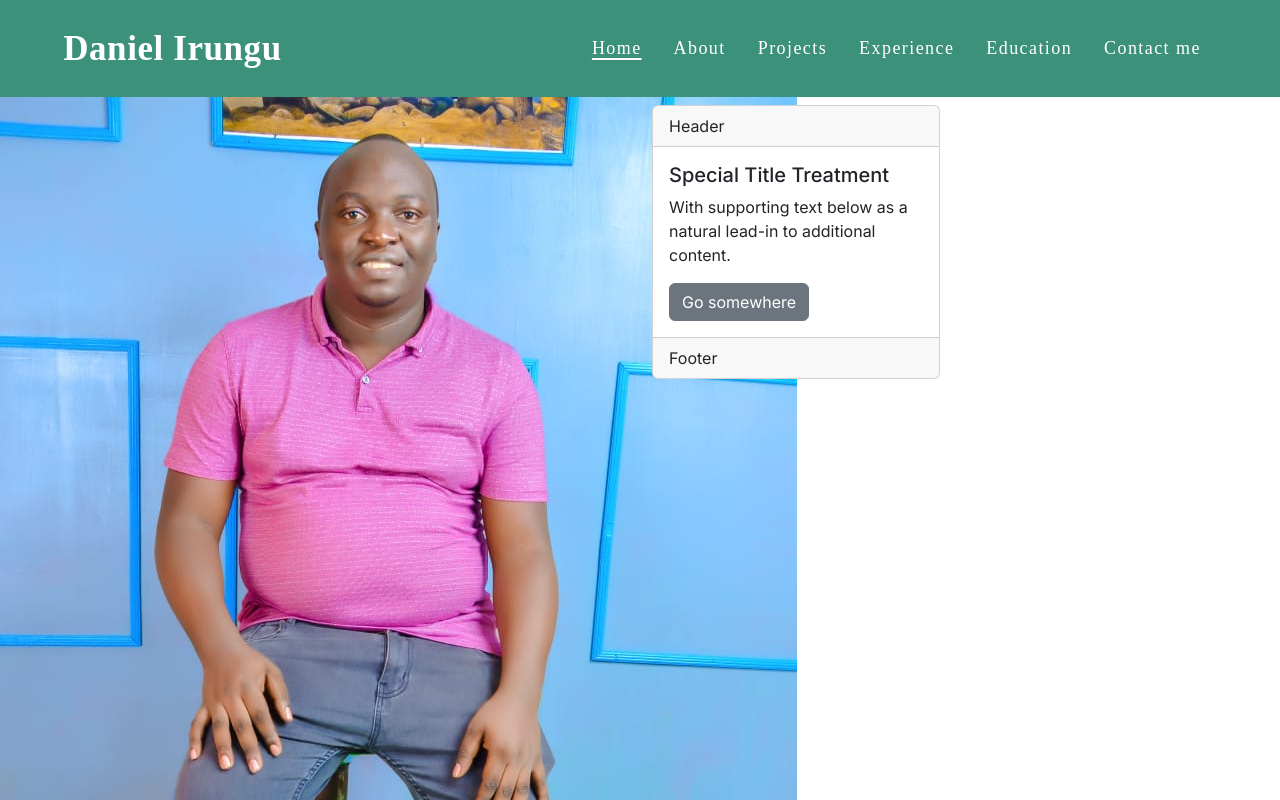
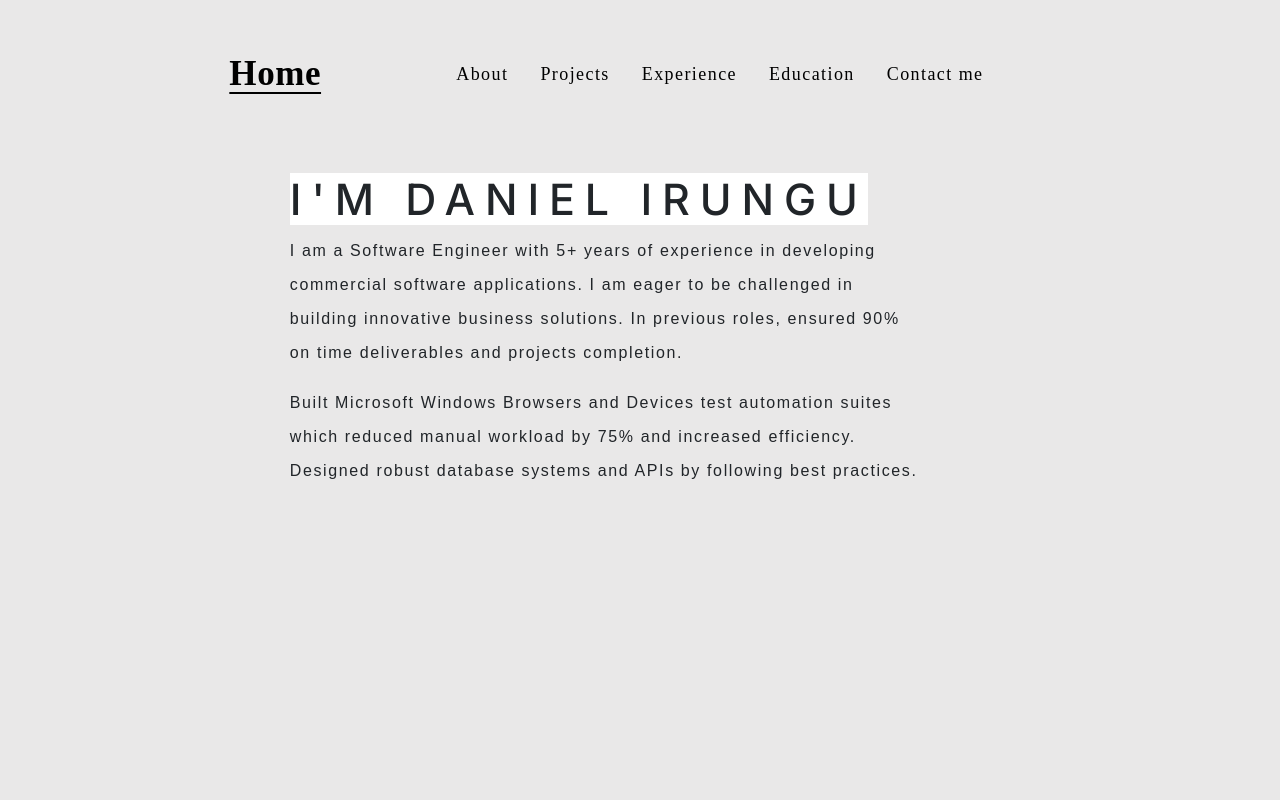
Before and after one commit to dan214/danielirunguresume, a Next.js app: page / in a window 1280 px wide. Shown: the top 800 px of the page. Built offline with nearby package versions, Linux system fonts and the light colour scheme.

Commit message:
cosmetic changes to the homepage

```diff
--- a/src/app/globals.css
+++ b/src/app/globals.css
@@ -1,14 +1,11 @@
 .navbar-top{
-        width: 100%;
-    padding-top: 1.5vw;
-    padding-bottom: 1.5vw;
-    padding-left: 4vw;
+    width: 100%;
+    padding-top: 3.5vw;
+    padding-bottom: 5.5vw;
     padding-right: 4vw;
-    background-color: #3c917b;
 }
 
 a.navbar-brand{
-    color: white;
     font-family: brandon-grotesque;
     font-size: 35px;
     font-weight: 900;
@@ -23,6 +20,10 @@ a.navbar-brand{
     font-family: brandon-grotesque;
 }
 
+.navbar-top a{
+    color: black;
+}
+
 a.nav-link.active {
     text-decoration: underline;
 }
@@ -32,12 +33,10 @@ a.nav-link.active {
     padding: var(--bs-nav-link-padding-y) var(--bs-nav-link-padding-x);
     font-size: var(--bs-nav-link-font-size);
     font-weight: var(--bs-nav-link-font-weight);
-    color: var(--bs-nav-link-color);
     text-decoration: none;
     background: 0 0;
     border: 0;
     transition: color .15s ease-in-out,background-color .15s ease-in-out,border-color .15s ease-in-out;
-        color: white;
     font-size: 18px;
     letter-spacing: 1.424px;
     font-family: brandon-grotesque;
@@ -56,3 +55,29 @@ a.active, .nav-item a:hover{
 .profile-pic {/* Make sure the image takes up the entire container width */ /* Make sure the image takes up the entire container height */
   object-fit: cover; /* Maintain aspect ratio while covering the container */
 }
+
+body{
+    background-color: #0e0b0b17 ;
+}
+
+p.card-text{
+    line-height: 30px;
+}
+
+mark{
+    background-color: white;
+    padding: 0px;
+    font-size: 1.075em;
+    font-weight: 500;
+    margin: 2rem 0rem 1.5rem;
+    position: relative;
+    text-transform: uppercase;
+    letter-spacing: 9.9px;
+}
+
+.hometext p{
+    letter-spacing: 1.624px;
+    font-family: Blorado, sans-serif;
+    font-weight: 500;
+    line-height: 34px;
+}
--- a/src/app/layout.tsx
+++ b/src/app/layout.tsx
@@ -3,6 +3,7 @@ import type { Metadata } from "next";
 import { Inter } from "next/font/google";
 import "./globals.css";
 import NavBar from '@/components/navbar';
+import { Col, Row } from 'reactstrap';
 
 const inter = Inter({ subsets: ["latin"] });
 
@@ -18,7 +19,20 @@ export default function RootLayout({
 }>) {
   return (
     <html lang="en">
-      <body className={inter.className}><NavBar />{children}</body>
+      <body className={inter.className}>
+        <Row>
+          <Col md={{
+            size: 12
+          }} sm={{
+            size: 12
+          }} lg={{
+            size: 8,
+            offset: 2
+          }}>
+            <NavBar />{children}
+          </Col>
+        </Row>
+      </body>
     </html>
   );
 }
--- a/src/app/page.tsx
+++ b/src/app/page.tsx
@@ -1,3 +1,4 @@
+/* eslint-disable react/no-unescaped-entities */
 "use client"
 import { createTheme } from '@mui/material/styles';
 import Image from 'next/image'
@@ -15,47 +16,25 @@ export default function Home() {
         }} sm={{
           size: 12
         }} lg={{
-          size: 6
+          size: 9,
+          offset: 1
         }}>
-          <div className="profile-pic-container">
-            <Image className="profile-pic"
-              src={profilePic}
-              alt="Picture of the author"
-            />
-          </div>
-        </Col>
-        <Col md={{
-          size: 6
-        }} sm={{
-          size: 12
-        }} lg={{
-          size: 6
-        }}>
-          <div>
-            <Card
-              className="my-2"
-              style={{
-                width: '18rem'
-              }}
-            >
-              <CardHeader>
-                Header
-              </CardHeader>
-              <CardBody>
-                <CardTitle tag="h5">
-                  Special Title Treatment
-                </CardTitle>
-                <CardText>
-                  With supporting text below as a natural lead-in to additional content.
-                </CardText>
-                <Button>
-                  Go somewhere
-                </Button>
-              </CardBody>
-              <CardFooter>
-                Footer
-              </CardFooter>
-            </Card>
+          <div className='hometext'>
+            <article>
+              <h1>
+                <mark>I'm Daniel Irungu</mark>
+              </h1>
+              <p>
+                I am a Software Engineer with 5+ years of experience in developing commercial software
+                applications. I am eager to be challenged in building innovative business solutions. In previous
+                roles, ensured 90% on time deliverables and projects completion.
+              </p>
+              <p>
+                Built Microsoft Windows
+                Browsers and Devices test automation suites which reduced manual workload by 75% and
+                increased efficiency. Designed robust database systems and APIs by following best practices.
+              </p>
+            </article>
           </div>
         </Col>
       </Row>
--- a/src/components/navbar/index.tsx
+++ b/src/components/navbar/index.tsx
@@ -10,15 +10,12 @@ const NavBar = () => {
     return (
         <div className="navbar-top">
             <Navbar>
-                <NavbarBrand href="/">Daniel Irungu</NavbarBrand>
+                <NavbarBrand href="/">   <Link className={pathname === '/' ? 'active' : ''}
+                    href="/"
+                >
+                    Home
+                </Link></NavbarBrand>
                 <Nav className="justify-content-right topbar static-top">
-                    <NavItem>
-                        <Link className={pathname === '/' ? 'active' : ''}
-                            href="/"
-                        >
-                            Home
-                        </Link>
-                    </NavItem>
                     <NavItem>
                         <Link className={pathname === '/about' ? 'active' : ''} href="/about">
                             About
```
